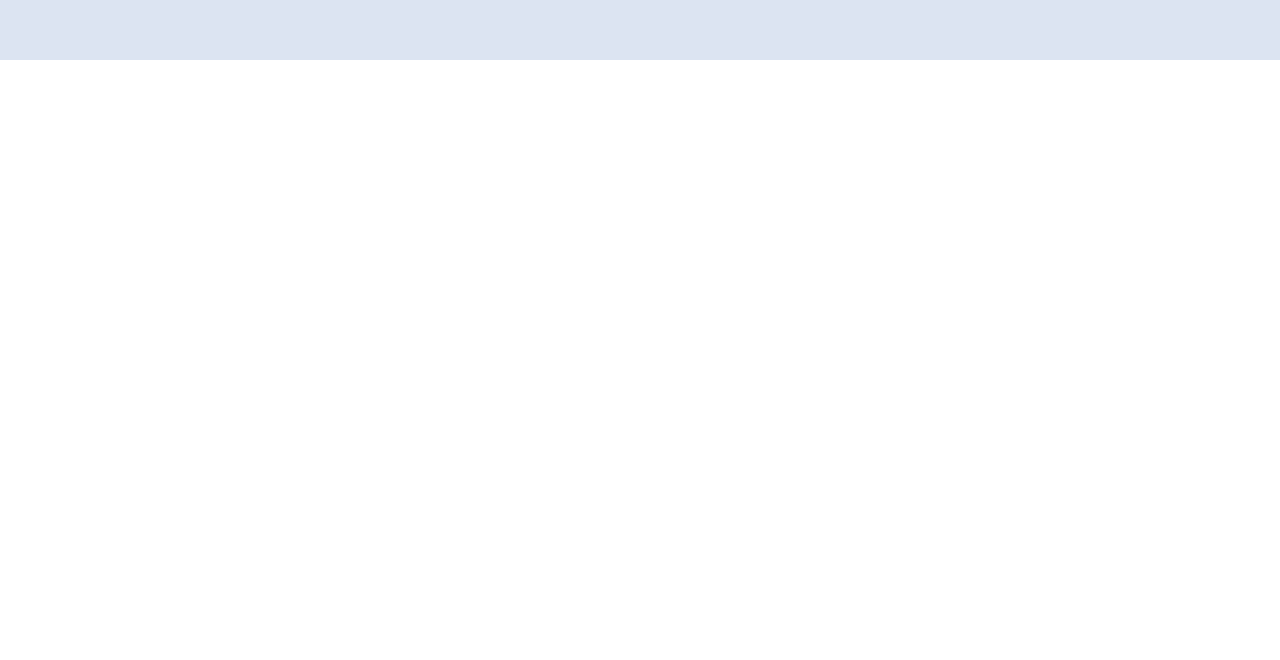
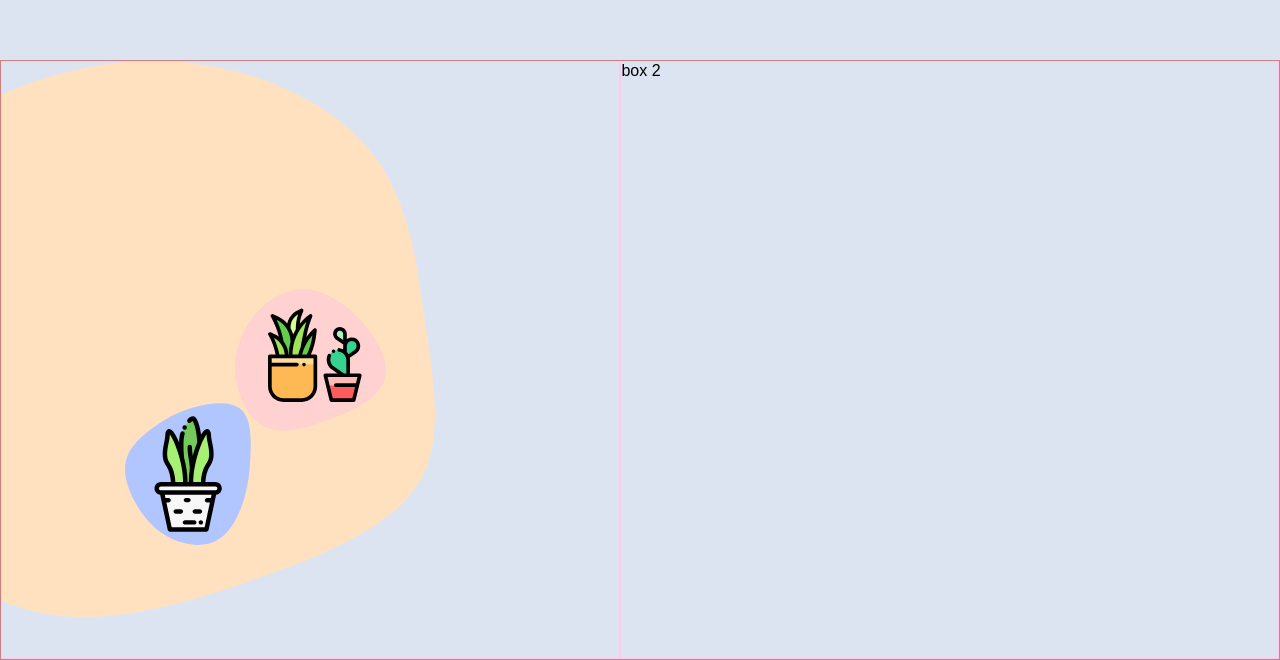
Before and after one commit to MorkWood2/design-page, a plain HTML site: page index.html in a window 1280 px wide. Shown: the part 2288-2948 px from the top of the page. Before the commit the page ends 2348 px from the top, so only its background shows below. Drawn offline with Linux system fonts and the light colour scheme.

Commit message:
add info section

```diff
--- a/index.html
+++ b/index.html
@@ -77,6 +77,18 @@
             </div>
           </div>
         </div>
+        <div class = 'info-container'>
+          <div class="infoBox infoBox1">
+          <!-- <h1>Track Anywhere.
+            <br>
+            Anytime.
+          </h1> -->
+
+          </div>
+          <div class="infoBox">
+            box 2
+          </div>
+        </div>
       </div>
     </div>
   </body>
--- a/styles.css
+++ b/styles.css
@@ -157,7 +157,26 @@
   width: 75px;
   height: 75px;
 }
-
+.info-container {
+  background: url('svg/blobs/infoBlob.svg');
+  background-repeat: no-repeat;
+  background-position: top left;
+  border: 1px solid rgb(204, 130, 130);
+  height: 600px;
+  background-color: #dce4f2;
+  width: 100%;
+  display: flex;
+  flex-direction: row;
+}
+.infoBox {
+  border: #ffc9ef 1px solid;
+  flex-grow: 1;
+}
+.infoBox1 {
+  background: url('svg/plants/plant1.svg'), url('svg/plants/plant2.svg');
+  background-repeat: no-repeat, no-repeat;
+  background-position: 25% 75%, 50% 50%;
+}
 /* Normalize.css
 ----------------------------------------------- */
 
```
Also changed, not shown: svg/blobs/infoBlob.svg (added), svg/plants/plant1.svg (added), svg/plants/plant2.svg (added).
